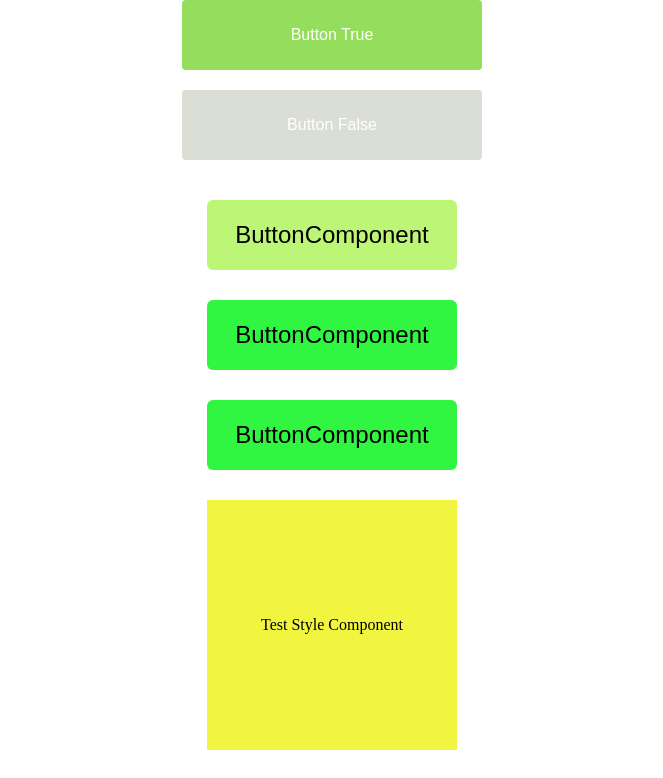
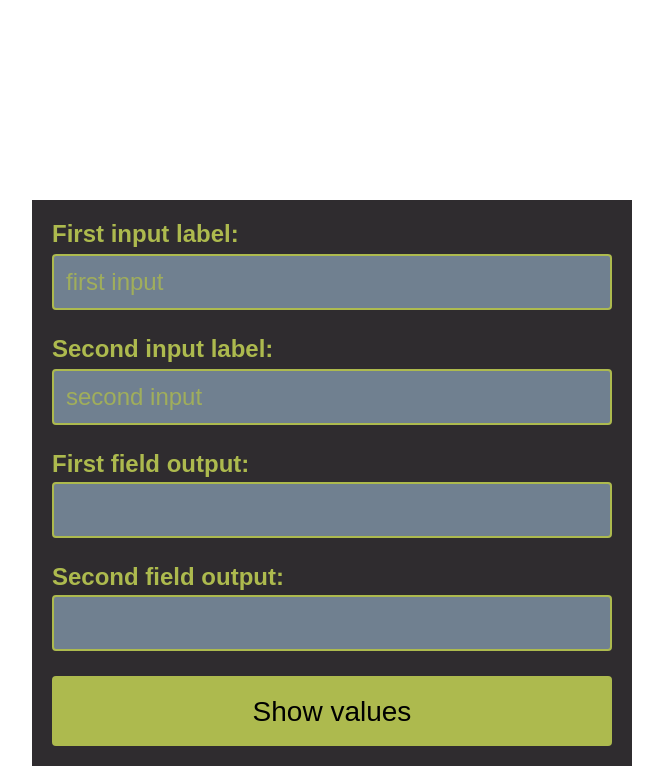
Before and after one commit to Bergwolf4880/TS-Lessons, a React (Create React App) app: page / in a window 1280 px wide. Shown: the top 778 px of the page, without its empty margins (308-971 px from the left). Built offline with nearby package versions, Linux system fonts and the light colour scheme.

Commit message:
TS_homework09

```diff
--- a/src/App.css
+++ /dev/null
@@ -1,6 +0,0 @@
-.App {
-  display: flex;
-  flex-direction: column;
-  flex: 1;
-
-}
--- a/src/App.tsx
+++ b/src/App.tsx
@@ -1,27 +1,29 @@
-import './App.css';
+import GlobalStyles from 'styles/GlobalStyles';
 //Lessons
-import Lesson06 from './lessons/Lesson06/Lesson06';
-import Lesson07 from './lessons/Lesson07/Lesson07';
-import Lesson08 from 'lessons/Lesson08/Lesson08';
+// import Lesson06 from './lessons/Lesson06/Lesson06';
+// import Lesson07 from './lessons/Lesson07/Lesson07';
+// import Lesson08 from 'lessons/Lesson08/Lesson08';
+import Lesson09 from 'lessons/Lesson09/Lesson09';
 //HW
-import ProfileCard from './components/ProfileCard/ProfileCard';
-import Homework07 from 'homeworks/Homework07/Homework07';
-import Homework08 from 'homeworks/Homework08/Homework08';
+// import ProfileCard from './components/ProfileCard/ProfileCard';
+// import Homework07 from 'homeworks/Homework07/Homework07';
+// import Homework08 from 'homeworks/Homework08/Homework08';
+import Homework09 from 'homeworks/Homework09/Homework09';
 //Consultation
-
 
 function App() {
   return (
-    <div className="App">
+    <>
+      <GlobalStyles />
 
-     <Homework08></Homework08>
-
-      <Lesson08 />
+      <Homework09 />
+      {/* <Lesson09 /> */}
+      {/* <Lesson08 /> */}
       {/* <Homework07 /> */}
       {/* <Homework07 /> */}
       {/* <Lesson07/> */}
       {/* <Lesson06/> */}
-    </div>
+    </>
   );
 }
 
--- a/src/components/Button/styles.ts
+++ b/src/components/Button/styles.ts
@@ -11,9 +11,11 @@ export const ButtonComponent = styled.button<ButtonComponentProps>`
   border: none;
   border-radius: 4px;
   padding: 20px;
-  background: ${({disabled}) => (disabled ? '#DBDED5': '#95DE5D')};
-  color: white;
-  font-size: 16px;
+  background: ${({disabled}) => (disabled ? '#DBDED5': '#adba4e')};
+  color: 2f2c2f;
+  font-size: 28px;
+  font-family: Arial, Helvetica, sans-serif;
+  font-weight: 400;
   cursor: pointer;
   justify-content: center;
 `
--- a/src/components/Input/styles.ts
+++ b/src/components/Input/styles.ts
@@ -9,20 +9,26 @@ export const InputComponentContainer = styled.div`
 `;
 
 export const InputComponentLabel = styled.label`
-  font-size: 16px;
-  color: #6f6f6f;
+  font-size: 24px;
+  font-family: Arial, Helvetica, sans-serif;
+  font-weight: 600;
+  height: 30px;
+  color: #adba4e;
 `;
 
 export const InputComponent = styled.input`
   width: 100%;
-  height: 50px;
+  height: auto;
   padding: 12px;
   outline: none;
-  border: 1px solid black;
+  border: 2px solid #adba4e;
   border-radius: 4px;
-  font-size: 16px;
+  background-color: slategray;
+  font-size: 24px;
+  color: #adba4e;
 
   &::placeholder {
-    color: #6f6f6f;
+    color: #adba4e;
+    opacity: 0.8;
   }
 `;
--- a/src/components/Input/types.ts
+++ b/src/components/Input/types.ts
@@ -1,8 +1,9 @@
+import { ChangeEvent } from 'react'
 
 export interface InputProps {
     name: string,
     label: string,
     type?: string,
     placeholder: string,
-    onInputChange?: () => void
+    onInputChange?: (event: ChangeEvent<HTMLInputElement>) => void | undefined
 };
--- /dev/null
+++ b/src/homeworks/Homework09/Homework09.tsx
@@ -0,0 +1,64 @@
+import { ChangeEvent, useState } from 'react';
+
+import Button from 'components/Button/Button';
+import Input from 'components/Input/Input';
+import {
+  Homework09Container,
+  OutputField,
+  Paragraph,
+  OutputContainer,
+} from './styles';
+
+function Homework09() {
+  const [inputValue, setInputValue] = useState<string>('');
+  const [inputValue2, setInputValue2] = useState<string>('');
+
+  const onChangeInput = (event: ChangeEvent<HTMLInputElement>) => {
+    setInputValue(event.target.value);
+  };
+
+  const onChangeInput2 = (event: ChangeEvent<HTMLInputElement>) => {
+    setInputValue2(event.target.value);
+  };
+
+  const [firstField, setFirstField] = useState<string>('');
+  const [secondField, setSecondField] = useState<string>('');
+
+  function showInputValues() {
+    setFirstField(inputValue);
+    setSecondField(inputValue2);
+  }
+
+  return (
+    <Homework09Container>
+      <Input
+        name="First input name"
+        label="First input label:"
+        placeholder="first input"
+        onInputChange={onChangeInput}
+      />
+      <Input
+        name="Second input name"
+        label="Second input label:"
+        placeholder="second input"
+        onInputChange={onChangeInput2}
+      />
+      <OutputContainer>
+      <Paragraph>First field output:</Paragraph>
+      <OutputField>{firstField}</OutputField>
+      </OutputContainer>
+      <OutputContainer>
+      <Paragraph>Second field output:</Paragraph>
+      <OutputField>{secondField}</OutputField>
+      </OutputContainer>
+
+      <Button
+        name="Show values"
+        type="submit"
+        onButtonClick={showInputValues}
+      />
+    </Homework09Container>
+  );
+}
+
+export default Homework09;
--- /dev/null
+++ b/src/homeworks/Homework09/styles.ts
@@ -0,0 +1,39 @@
+import styled from '@emotion/styled'
+
+
+export const Homework09Container = styled.div`
+display: flex;
+flex-direction: column;
+margin-top: 200px;
+width: 600px;
+height: auto;
+background-color: #2f2c2f;
+gap: 25px;
+padding: 20px;
+`
+export const OutputContainer = styled.div`
+  display: flex;
+  flex-direction: column;
+  gap: 4px;
+  width: 100%;
+  height: fit-content;
+`
+
+export const OutputField = styled.div`
+height: 56px;
+width: 100%;
+background-color: slategray;
+border: 2px solid #adba4e;
+border-radius: 4px;
+padding: 12px;
+font-size: 24px;
+color: #adba4e;
+font-family: Arial, Helvetica, sans-serif;
+`
+export const Paragraph = styled.p`
+font-size: 24px;
+color: #adba4e;
+font-weight: 600;
+font-family: Arial, Helvetica, sans-serif;
+
+`
--- a/src/index.css
+++ /dev/null
@@ -1,26 +0,0 @@
-* {
-  box-sizing: border-box;
-}
-
-body,
-html {
-  height: 100%;
-  margin: 0;
-  padding: 0;
-}
-
-h1,
-h2,
-h3,
-h4,
-h5,
-h6,
-p {
-  margin: 0;
-  padding: 0;
-}
-
-#root {
-  display: flex;
-  min-height: 100%;
-}
--- a/src/index.tsx
+++ b/src/index.tsx
@@ -1,5 +1,4 @@
 import ReactDOM from 'react-dom/client';
-import './index.css';
 import App from './App';
 import reportWebVitals from './reportWebVitals';
 
--- /dev/null
+++ b/src/lessons/Lesson09/Lesson09.tsx
@@ -0,0 +1,43 @@
+import { ChangeEvent, useEffect, useState } from 'react';
+import { Lesson09Component, InputExamples, Result } from './styles';
+import { log } from 'console';
+
+function Lesson09() {
+  const [inputValue, setInputValue] = useState<string>('');
+  const [inputValue2, setInputValue2] = useState<string>('');
+
+  const onChangeInput = (event: ChangeEvent<HTMLInputElement>) => {
+    setInputValue(event.target.value);
+  };
+  const onChangeInput2 = (event: ChangeEvent<HTMLInputElement>) => {
+    setInputValue2(event.target.value);
+  };
+
+  useEffect(() => {
+    console.log(`mounting`);
+  }, []);
+
+  useEffect(() => {
+    console.log(`updating`);
+  }, [inputValue]);
+  // console.log(`render`);
+
+  return (
+    <Lesson09Component>
+      <InputExamples
+        name="example"
+        placeholder="example text"
+        onChange={onChangeInput}
+      />
+      <InputExamples
+        name="example"
+        placeholder="example text"
+        onChange={onChangeInput2}
+      />
+      <Result>{inputValue}</Result>
+      <Result>{inputValue2}</Result>
+    </Lesson09Component>
+  );
+}
+
+export default Lesson09;
--- /dev/null
+++ b/src/lessons/Lesson09/styles.ts
@@ -0,0 +1,22 @@
+import styled from '@emotion/styled'
+
+
+export const Lesson09Component = styled.div`
+  display: flex;
+  flex-direction: column;
+  align-items: center;
+  padding: 40px;
+  gap: 30px;
+`;
+
+export const InputExamples = styled.input`
+width: 200px;
+height: 70px;
+border: 2px solid blue;
+padding: 10px;
+font-size: 24px;
+border-radius: 4px;
+`
+export const Result = styled.p`
+font-size: 40px;
+`
--- /dev/null
+++ b/src/styles/GlobalStyles.tsx
@@ -0,0 +1,36 @@
+import { Global, css } from '@emotion/react';
+
+const globalStyles = css`
+  * {
+    box-sizing: border-box;
+  }
+
+  body,
+  html {
+    height: 100%;
+    margin: 0;
+    padding: 0;
+  }
+
+  h1,
+  h2,
+  h3,
+  h4,
+  h5,
+  h6,
+  p {
+    margin: 0;
+    padding: 0;
+  }
+
+  #root {
+    display: flex;
+    flex-direction: column;
+    min-height: 100%;
+    align-items: center;
+  }
+`;
+function GlobalStyles() {
+  return <Global styles={globalStyles} />;
+}
+export default GlobalStyles;
```
